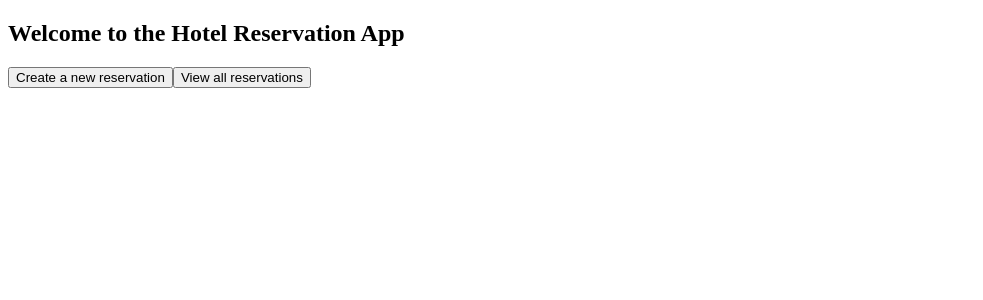
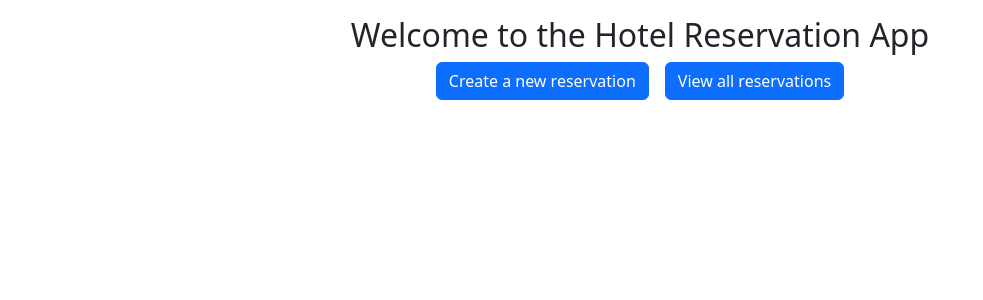
Before and after one commit to adarshsuman333/hotel-app, an Angular app: page / in a window 1280 px wide. Shown: the top 300 px of the page, without its empty margins (0-983 px from the left). Built offline with nearby package versions, Linux system fonts and the light colour scheme.

Commit message:
Styling the home component

```diff
--- a/package.json
+++ b/package.json
@@ -18,6 +18,7 @@
     "@angular/platform-browser": "^16.1.0",
     "@angular/platform-browser-dynamic": "^16.1.0",
     "@angular/router": "^16.1.0",
+    "bootstrap": "5.3",
     "rxjs": "~7.8.0",
     "tslib": "^2.3.0",
     "zone.js": "~0.13.0"
--- a/src/app/app.component.html
+++ b/src/app/app.component.html
@@ -1 +1,3 @@
-<router-outlet></router-outlet>
+<div class="container">
+    <router-outlet></router-outlet>
+</div>
--- a/src/app/home/home.component.html
+++ b/src/app/home/home.component.html
@@ -1,5 +1,5 @@
-<div>
+<div class="text-center my-3">
     <h2>Welcome to the Hotel Reservation App</h2>
-    <button [routerLink]="['/new']">Create a new reservation</button>
-    <button [routerLink]="['/list']">View all reservations</button>
+    <button class="btn btn-primary mx-2" [routerLink]="['/new']">Create a new reservation</button>
+    <button class="btn btn-primary mx-2" [routerLink]="['/list']">View all reservations</button>
 </div>
--- a/src/app/reservation-list/reservation-list.component.html
+++ b/src/app/reservation-list/reservation-list.component.html
@@ -8,8 +8,8 @@
     Check-in Date: {{reservation.checkInDate | date }} <br>
     Check-out Date: {{reservation.checkOutDate | date }} <br>
     Room Number: {{ reservation.roomNumber }} <br>
+    <button [routerLink]="['/edit', reservation.id]">Edit</button>
     <button (click)="deleteReservation(reservation.id)">Delete</button>
-    <button [routerLink]="['/edit', reservation.id]">Edit</button>
   </li>
 </ul>
 
--- a/src/styles.css
+++ b/src/styles.css
@@ -1 +1,2 @@
 /* You can add global styles to this file, and also import other style files */
+@import "~bootstrap/dist/css/bootstrap.min.css";
```
Also changed, not shown: 1 other file (tests, documents, lock files or other folders).
